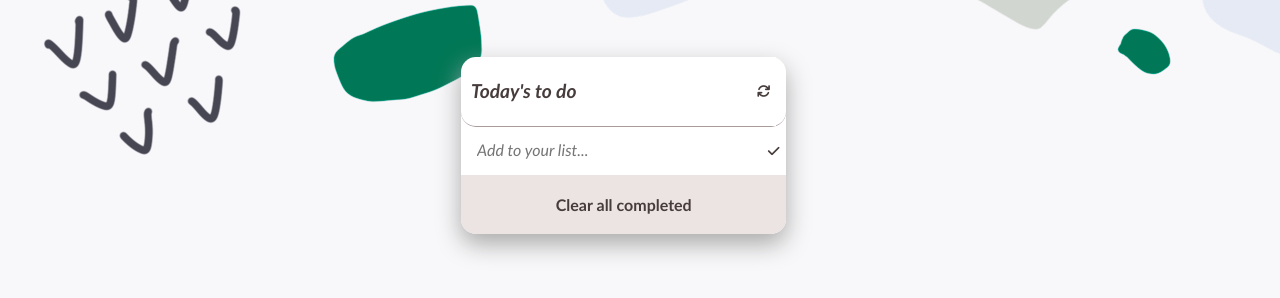
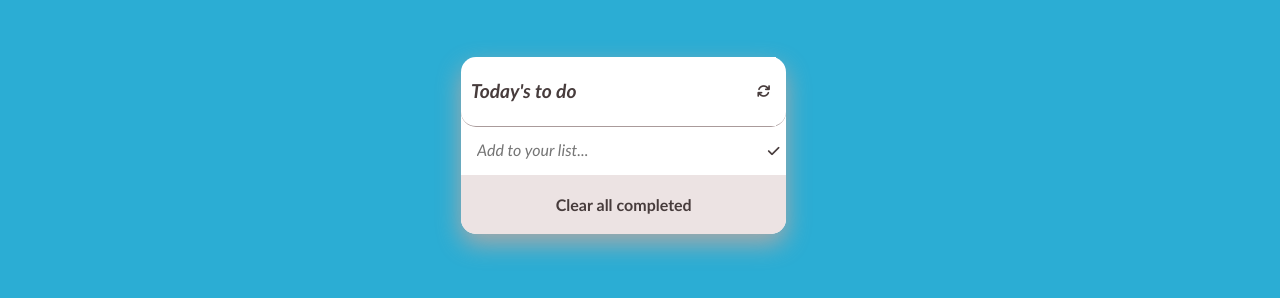
Before and after one commit to Feliverse/To-Do-List, a website built with webpack: page src/index.html in a window 1280 px wide. Built offline with nearby package versions, Linux system fonts and the light colour scheme.

Commit message:
Change background color

```diff
--- a/src/style.css
+++ b/src/style.css
@@ -7,7 +7,7 @@
   display: grid;
   justify-content: center;
   align-items: flex-start;
-  background-image: url(./background.jpg);
+  background-color: #2badd4;
 }
 
 main {
```
